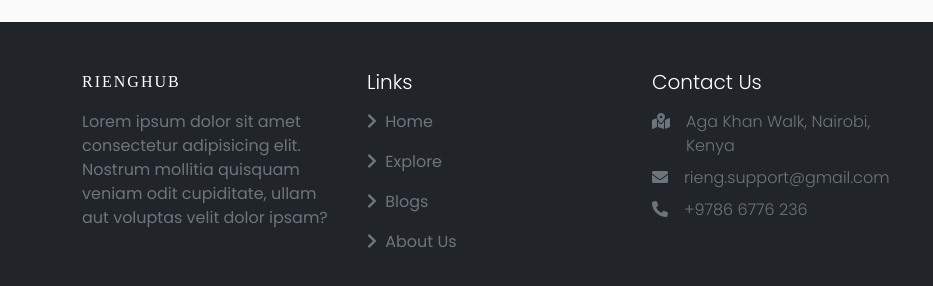
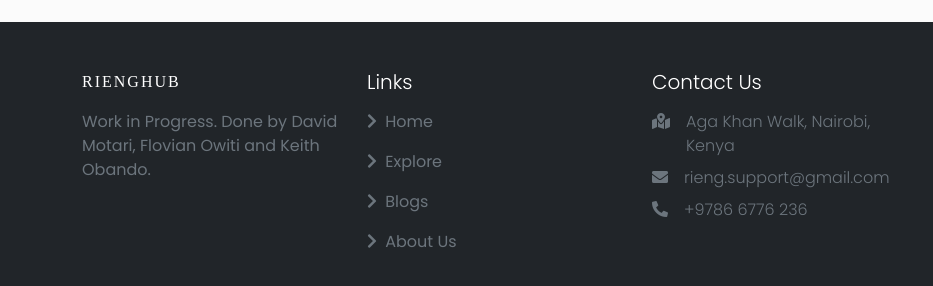
Before and after one commit to 17Keith/rienghub, a plain HTML site: page index.html in a window 1280 px wide. Shown: the part 5335-5621 px from the top of the page, 0-933 px from the left. Drawn offline with nearby package versions, Linux system fonts and the light colour scheme; a web font is replaced by a local one.

Commit message:
Fixed About us and Footer text

```diff
--- a/index.html
+++ b/index.html
@@ -698,9 +698,8 @@
               >RiengHub</a
             >
             <p class="text-white text-muted mt-3">
-              Lorem ipsum dolor sit amet consectetur adipisicing elit. Nostrum
-              mollitia quisquam veniam odit cupiditate, ullam aut voluptas velit
-              dolor ipsam?
+              Work in Progress.
+              Done by David Motari, Flovian Owiti and Keith Obando.
             </p>
           </div>
 
```
